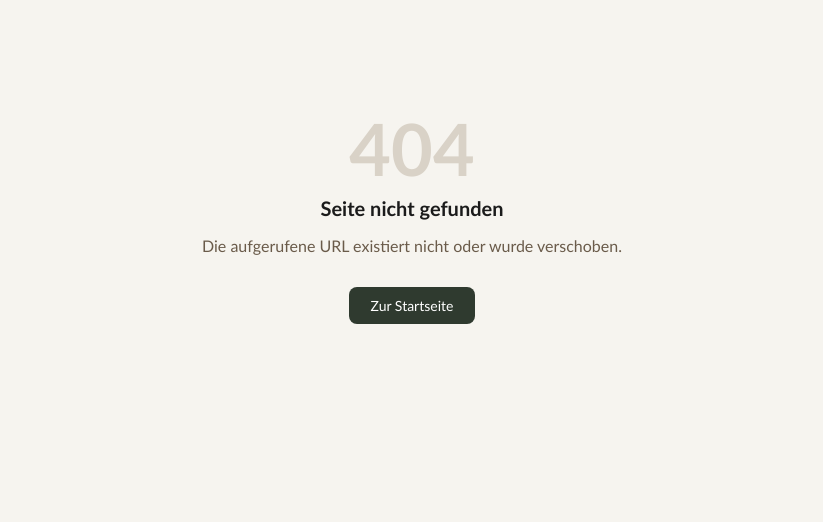
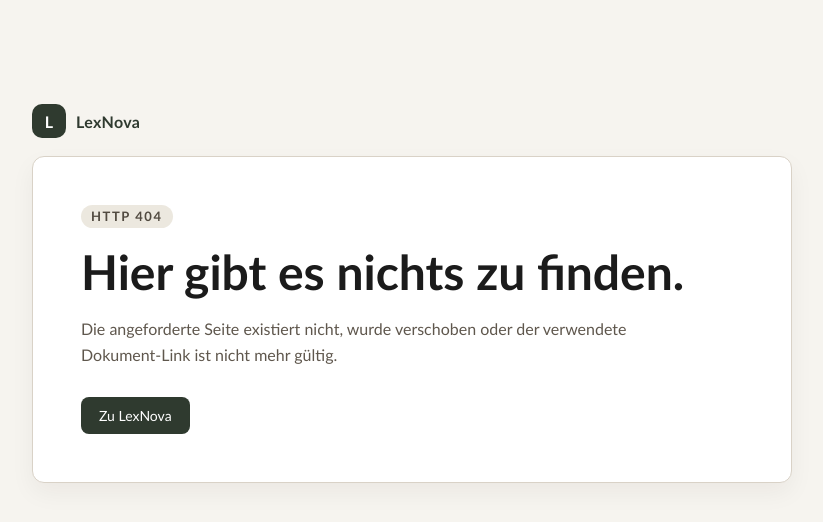
Before and after one commit to DiamantTh/LexNova, a PHP site: template templates/error/404.html.twig in a window 1280 px wide. Shown: the top 522 px of the page, without its empty margins (228-1051 px from the left). Run offline with PHP 8.4, Linux system fonts and the light colour scheme; the template is opened without the code that fills it, so the values that code supplies are empty; some libraries are stand-ins or nearby versions.

Commit message:
Unify styled error page handling

```diff
--- a/src/Application/ContainerFactory.php
+++ b/src/Application/ContainerFactory.php
@@ -21,6 +21,7 @@ use LexNova\Handler\Auth\PasskeyLoginHandler;
 use LexNova\Handler\Auth\PasskeyRegisterHandler;
 use LexNova\Handler\Auth\TotpEnrollHandler;
 use LexNova\Handler\Auth\TotpVerifyHandler;
+use LexNova\Handler\Error\NotFoundHandler;
 use LexNova\Middleware\AdminAuthMiddleware;
 use LexNova\Middleware\InstalledCheckMiddleware;
 use LexNova\Service\AuditService;
@@ -477,10 +478,8 @@ final class ContainerFactory
 
             // ── Error handling ───────────────────────────────────────────────────────
             // Replace Mezzio's default plain-text 404/500 responses with styled templates.
-            \Mezzio\Handler\NotFoundHandler::class => fn (ContainerInterface $c) => new \Mezzio\Handler\NotFoundHandler(
-                $c->get(ResponseFactoryInterface::class),
+            NotFoundHandler::class => fn (ContainerInterface $c) => new NotFoundHandler(
                 $c->get(TemplateRendererInterface::class),
-                'error::404',
             ),
 
             ServerRequestErrorResponseGenerator::class => fn (ContainerInterface $c) => new ServerRequestErrorResponseGenerator(
--- a/src/Application/Pipeline.php
+++ b/src/Application/Pipeline.php
@@ -5,10 +5,10 @@ declare(strict_types=1);
 namespace LexNova\Application;
 
 use Laminas\Stratigility\Middleware\ErrorHandler;
+use LexNova\Handler\Error\NotFoundHandler;
 use LexNova\Middleware\InstalledCheckMiddleware;
 use Mezzio\Application;
 use Mezzio\Csrf\CsrfMiddleware;
-use Mezzio\Handler\NotFoundHandler;
 use Mezzio\MiddlewareFactory;
 use Mezzio\Router\Middleware\DispatchMiddleware;
 use Mezzio\Router\Middleware\RouteMiddleware;
--- a/templates/error/404.html.twig
+++ b/templates/error/404.html.twig
@@ -1,18 +1,20 @@
-{% extends 'layout.html.twig' %}
+{% extends 'error/layout.html.twig' %}
 
 {% block title %}404 · Seite nicht gefunden · LexNova{% endblock %}
+{% block error_code %}404{% endblock %}
+{% block error_heading %}Hier gibt es nichts zu finden.{% endblock %}
 
-{% block body %}
-<div style="max-width:600px;margin:80px auto;text-align:center;">
-    <p style="font-size:72px;font-weight:900;color:#d9d2c7;margin:0;line-height:1;">404</p>
-    <h2 style="margin:12px 0 8px;">Seite nicht gefunden</h2>
-    <p style="color:#6a5b4a;margin-bottom:32px;">
-        Die aufgerufene URL existiert nicht oder wurde verschoben.
-    </p>
-    <a href="/admin" style="
-        display:inline-block;background:#2f3a2f;color:#fff;
-        padding:10px 22px;border-radius:8px;text-decoration:none;font-size:14px;">
-        Zur Startseite
-    </a>
-</div>
+{% block error_message %}
+    Die angeforderte Seite existiert nicht, wurde verschoben oder der verwendete
+    Dokument-Link ist nicht mehr gültig.
 {% endblock %}
+
+{% block error_request %}
+    {% if request is defined %}
+        <p class="error-request">{{ request.uri.path }}</p>
+    {% endif %}
+{% endblock %}
+
+{% block error_actions %}
+    <a class="error-action" href="/admin">Zu LexNova</a>
+{% endblock %}
--- /dev/null
+++ b/templates/error/layout.html.twig
@@ -0,0 +1,49 @@
+{% extends 'layout.html.twig' %}
+
+{% block extra_styles %}
+    .error-shell { max-width: 760px; margin: clamp(36px, 9vh, 96px) auto 0; }
+    .error-brand {
+        display: flex; align-items: center; gap: 10px;
+        margin: 0 0 18px; color: #2f3a2f; font-weight: 700;
+        letter-spacing: .02em;
+    }
+    .error-brand-mark {
+        display: inline-grid; place-items: center; width: 34px; height: 34px;
+        border-radius: 10px; background: #2f3a2f; color: #fff;
+    }
+    .error-card { padding: clamp(24px, 5vw, 48px); }
+    .error-code {
+        display: inline-block; margin-bottom: 18px; padding: 5px 10px;
+        border-radius: 999px; background: #ece8df; color: #514a40;
+        font: 700 13px/1 "Trebuchet MS", sans-serif; letter-spacing: .12em;
+    }
+    .error-card h1 { font-size: clamp(30px, 6vw, 48px); line-height: 1.08; }
+    .error-message { max-width: 570px; margin: 18px 0 0; color: #5f574d; line-height: 1.65; }
+    .error-request {
+        margin: 22px 0 0; padding: 11px 13px; overflow-wrap: anywhere;
+        border: 1px solid #e1dacd; border-radius: 8px; background: #faf9f6;
+        color: #625a50; font-family: ui-monospace, monospace; font-size: 13px;
+    }
+    .error-actions { display: flex; flex-wrap: wrap; gap: 10px; margin-top: 28px; }
+    .error-action {
+        display: inline-block; padding: 10px 18px; border-radius: 8px;
+        background: #2f3a2f; color: #fff; text-decoration: none; font-size: 14px;
+    }
+    .error-action.secondary { background: #ece8df; color: #302c27; }
+    .error-action:hover { opacity: .88; }
+{% endblock %}
+
+{% block body %}
+<div class="error-shell">
+    <div class="error-brand"><span class="error-brand-mark" aria-hidden="true">L</span> LexNova</div>
+    <section class="card error-card" aria-labelledby="error-heading">
+        <span class="error-code">HTTP {% block error_code %}{% endblock %}</span>
+        <h1 id="error-heading">{% block error_heading %}{% endblock %}</h1>
+        <div class="error-message">{% block error_message %}{% endblock %}</div>
+        {% block error_request %}{% endblock %}
+        <nav class="error-actions" aria-label="Weitere Möglichkeiten">
+            {% block error_actions %}{% endblock %}
+        </nav>
+    </section>
+</div>
+{% endblock %}
```
Also changed, not shown: README.de.md (+13 -0 lines), src/Handler/Error/NotFoundHandler.php (added, +26 -0 lines), src/Handler/Public/DocumentHandler.php (+5 -18 lines), templates/error/500.html.twig (+11 -15 lines), tests/Integration/DocumentEndpointTest.php (+25 -2 lines).
